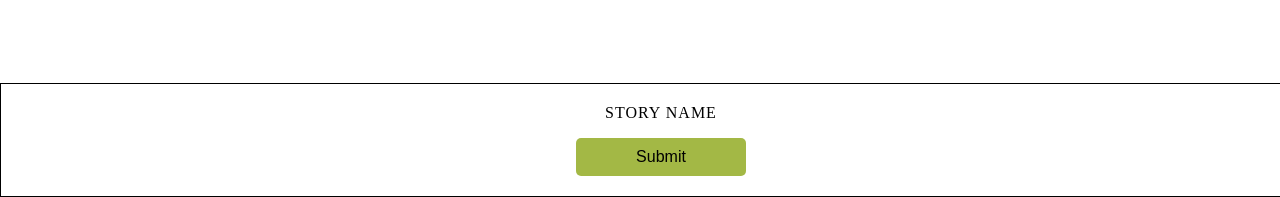
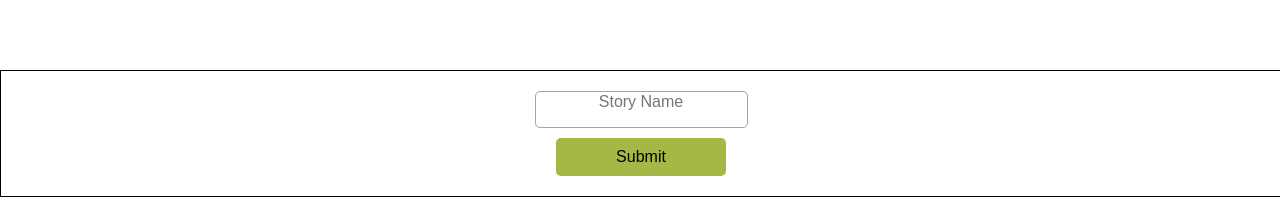
Before and after one commit to normtronics/memloomFlexBox, a website: page index.html in a window 1280 px wide. Shown: the part 603-800 px from the top of the page. Drawn offline with Linux system fonts and the light colour scheme; a web font is replaced by a local one.

Commit message:
Fixed text feild

```diff
--- a/index.html
+++ b/index.html
@@ -46,7 +46,7 @@
 
 			    position: fixed;
 				bottom: 0;
-				padding: 20px;
+				padding: 20px 0px;
 				background-color: #fff;
 
 				width: 100%;
@@ -56,11 +56,19 @@
 			.gall-label{
 				display: block;
 			    text-align: center;
-			    width: 100%;
-			    margin: 0;
 			    font-size: initial;
 			    color: initial;
 			    padding-bottom: 16px;
+
+			    margin: 0 auto;
+			    margin-bottom: 10px;
+			    border-radius: 5px;
+			    border: 1px solid #a3b845;
+			    width: initial;
+			}
+
+			.gal-label{
+				text-align: center;
 			}
 
 			.gall-space-bottom{
@@ -127,7 +135,6 @@
 			    border: none;
 			    border-radius: 5px;
 			}
-
 
 			.hidden{
 				display: none;
@@ -262,7 +269,7 @@
 
 
 			<form class="gall-form">
-				<label class="gall-label">Story Name</label>
+				<input class="gall-label" placeholder="Story Name"></input>
 				<button class="gall-btn">Submit</button>
 			</form>
 
```
